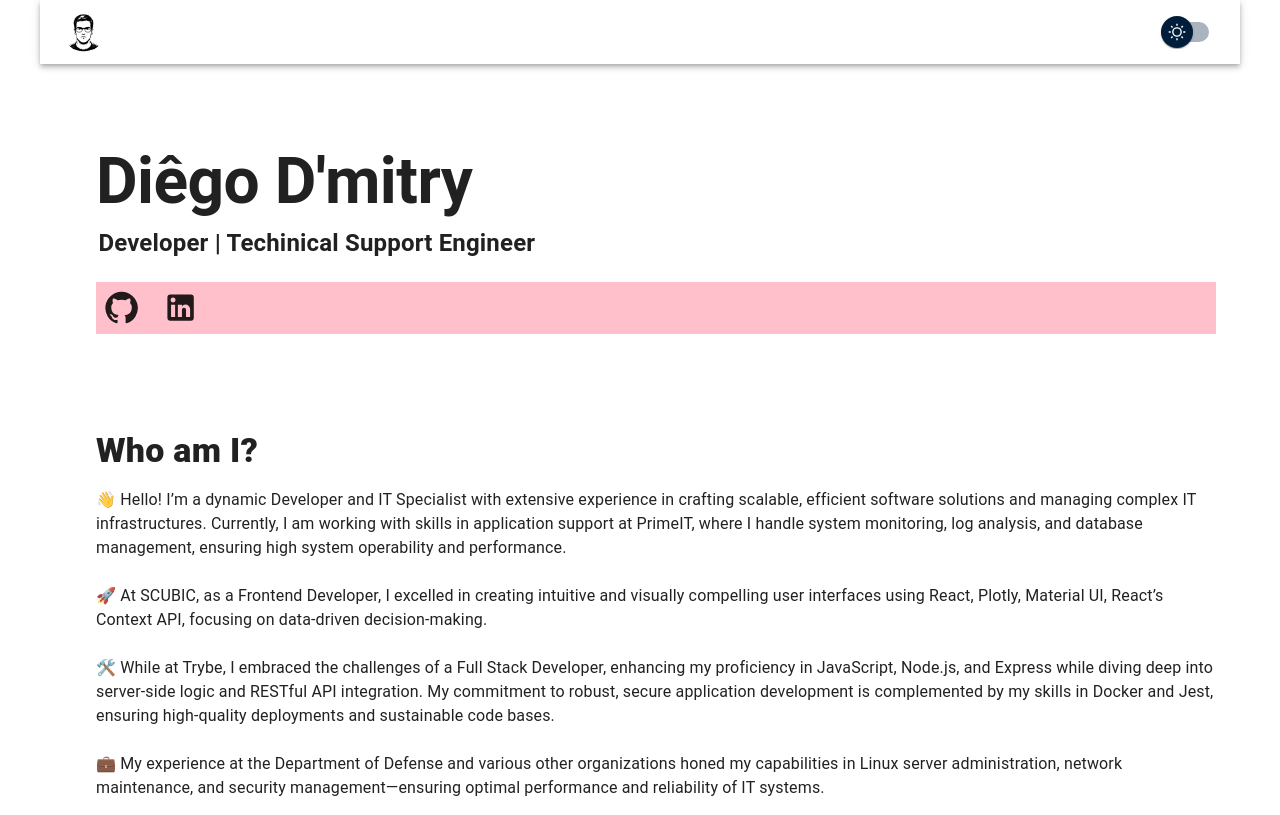
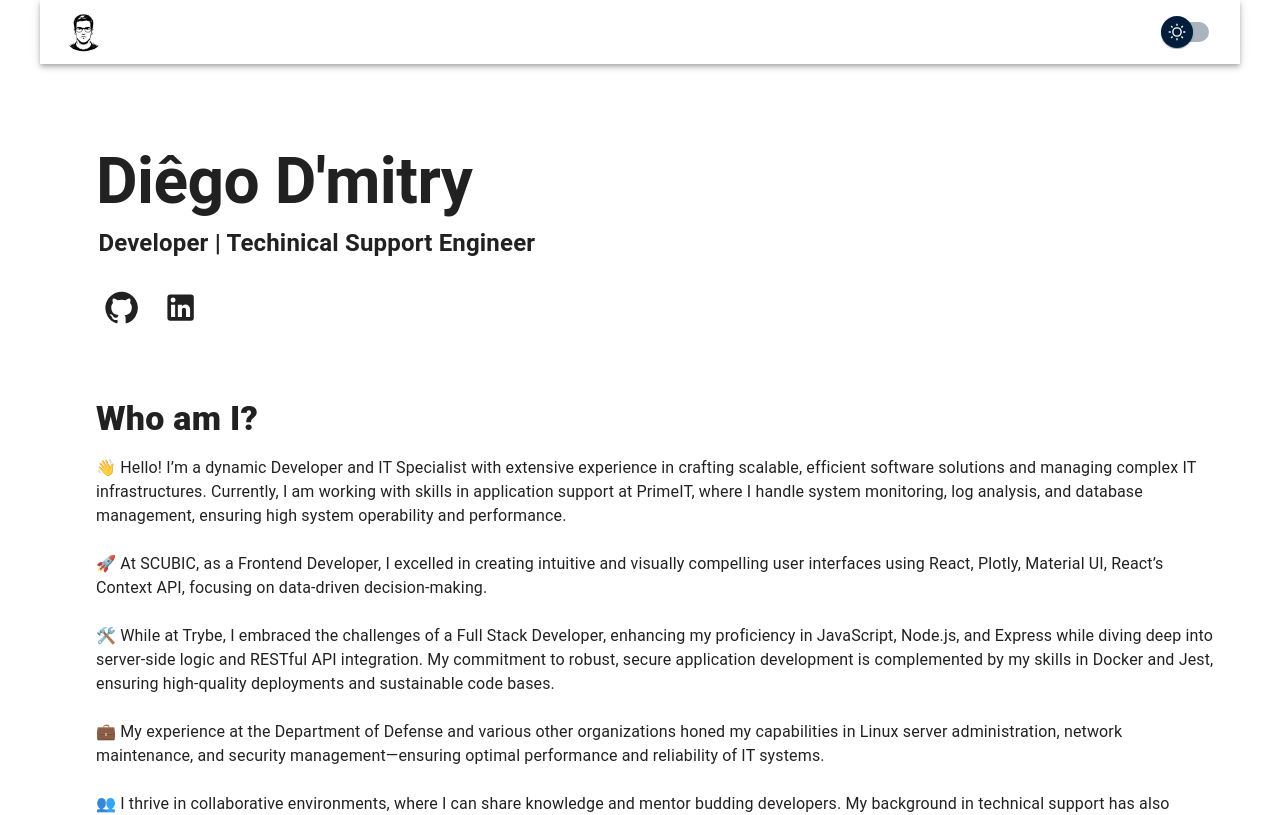
Before and after one commit to diegodmitry/website, a React (Vite) app: page / in a window 1280 px wide. Shown: the top 815 px of the page. Built offline with nearby package versions, Linux system fonts and the light colour scheme.

Commit message:
changed the mt of Box(About)

```diff
--- a/src/pages/Home.tsx
+++ b/src/pages/Home.tsx
@@ -84,7 +84,7 @@ const Home = () => {
             >
               Developer | Techinical Support Engineer
             </Typography>
-            <Box mt={'1.5rem'} bgcolor={"pink"}>
+            <Box mt={'1.5rem'}>
               <IconButton
                 // edge="end" // Aligns the button at the beginning of the Toolbar or Box
                 color="inherit"
@@ -126,7 +126,7 @@ const Home = () => {
               sx={{
                 mt: {
                   xs: "2rem",
-                  lg: "6rem"
+                  lg: "4rem"
                 }
               }}
             >
```
